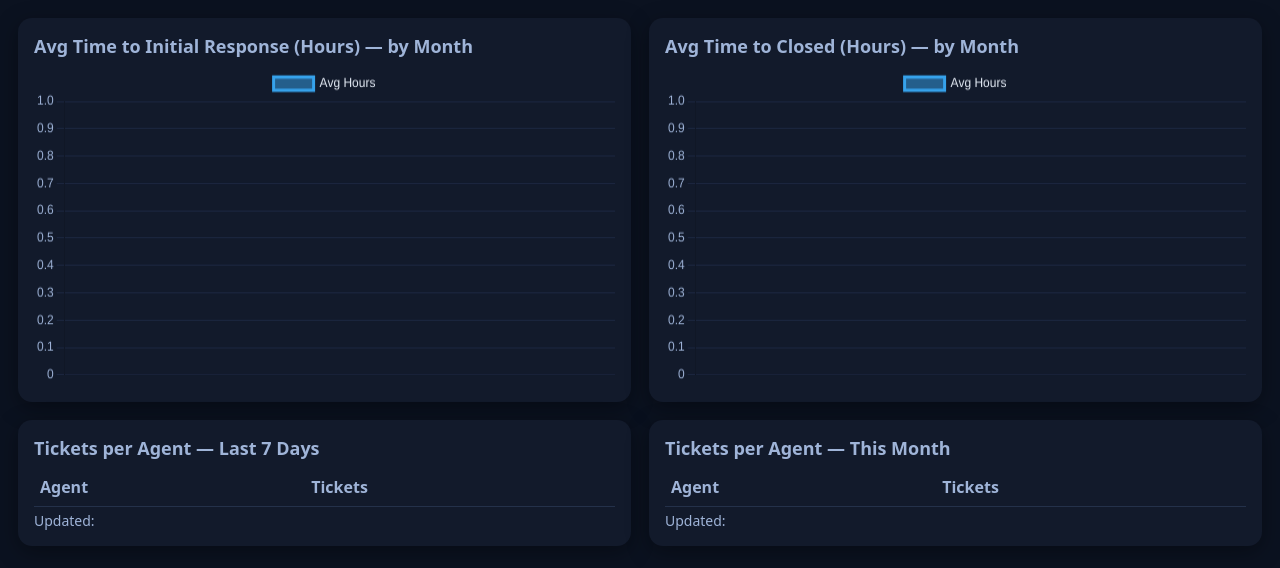
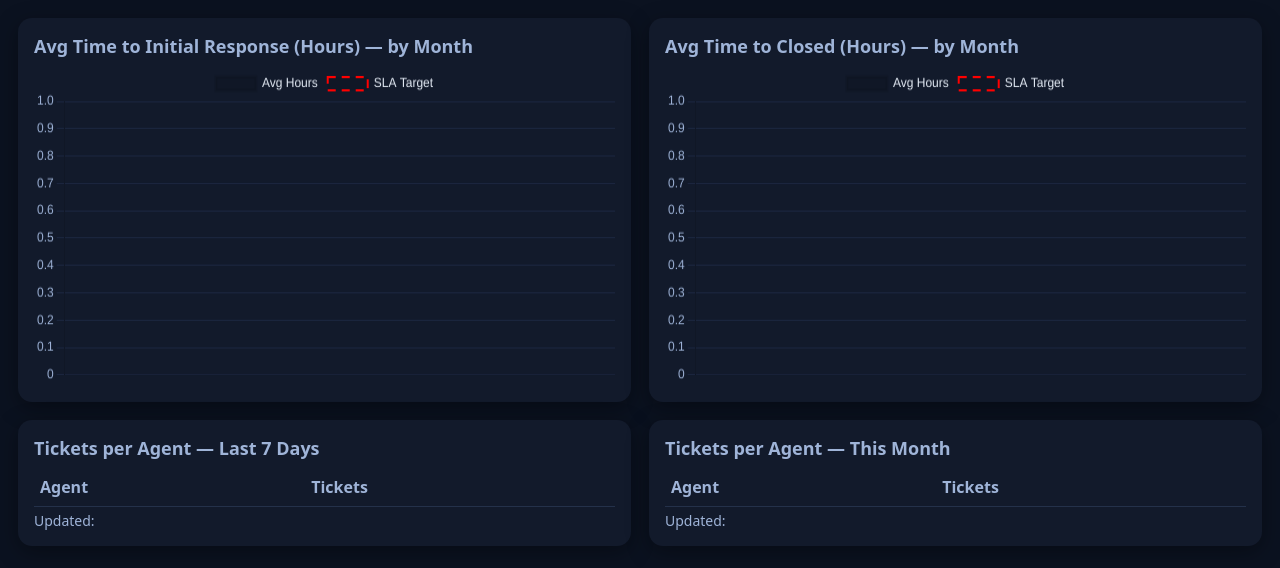
Before and after one commit to GHScsmith/lansweeper-kpi-wallboard, a plain HTML site: page index.html in a window 1280 px wide. Drawn offline with nearby package versions, Linux system fonts and the light colour scheme.

Commit message:
Update index.html

```diff
--- a/index.html
+++ b/index.html
@@ -51,20 +51,46 @@
 
 <script>
 async function loadData() {
+  // cache-bust so Beam reloads fresh JSON
   const res = await fetch("data.json?v=" + Date.now());
   return res.json();
 }
 
-function makeLineChart(ctx, labels, data, label) {
+/**
+ * Creates a line chart with an SLA target line.
+ * @param {HTMLCanvasElement} ctx
+ * @param {string[]} labels
+ * @param {number[]} data
+ * @param {string} label
+ * @param {number} slaTarget
+ */
+function makeLineChart(ctx, labels, data, label, slaTarget) {
   return new Chart(ctx, {
     type: 'line',
     data: {
       labels,
-      datasets: [{ label, data, tension: .25 }]
+      datasets: [
+        {
+          label,
+          data,
+          borderWidth: 3,
+          tension: .25
+        },
+        {
+          label: "SLA Target",
+          data: labels.map(() => slaTarget),
+          borderWidth: 2,
+          borderColor: "red",
+          borderDash: [8, 6],
+          pointRadius: 0
+        }
+      ]
     },
     options: {
       responsive: true,
-      plugins: { legend: { labels: { color:"#e6edf7" } } },
+      plugins: {
+        legend: { labels: { color:"#e6edf7" } }
+      },
       scales: {
         x: { ticks: { color:"#9fb4d8" }, grid:{ color:"#1c2740"} },
         y: { ticks: { color:"#9fb4d8" }, grid:{ color:"#1c2740"} }
@@ -86,18 +112,22 @@ function fillTable(tableId, rows) {
 (async function init() {
   const data = await loadData();
 
+  // Initial response SLA target = 1 hour
   makeLineChart(
     document.getElementById("firstResponseChart"),
     data.firstResponseByMonth.labels,
     data.firstResponseByMonth.values,
-    "Avg Hours"
+    "Avg Hours",
+    1
   );
 
+  // Resolution/closed SLA target = 24 hours
   makeLineChart(
     document.getElementById("closedChart"),
     data.closedByMonth.labels,
     data.closedByMonth.values,
-    "Avg Hours"
+    "Avg Hours",
+    24
   );
 
   fillTable("#last7Table", data.ticketsPerAgentLast7Days);
@@ -106,6 +136,7 @@ function fillTable(tableId, rows) {
   document.getElementById("last7Updated").innerText = "Updated: " + data.generatedAt;
   document.getElementById("monthUpdated").innerText = "Updated: " + data.generatedAt;
 
+  // auto reload page every 5 min (helps with any player caching)
   setTimeout(() => location.reload(), 5 * 60 * 1000);
 })();
 </script>
```
